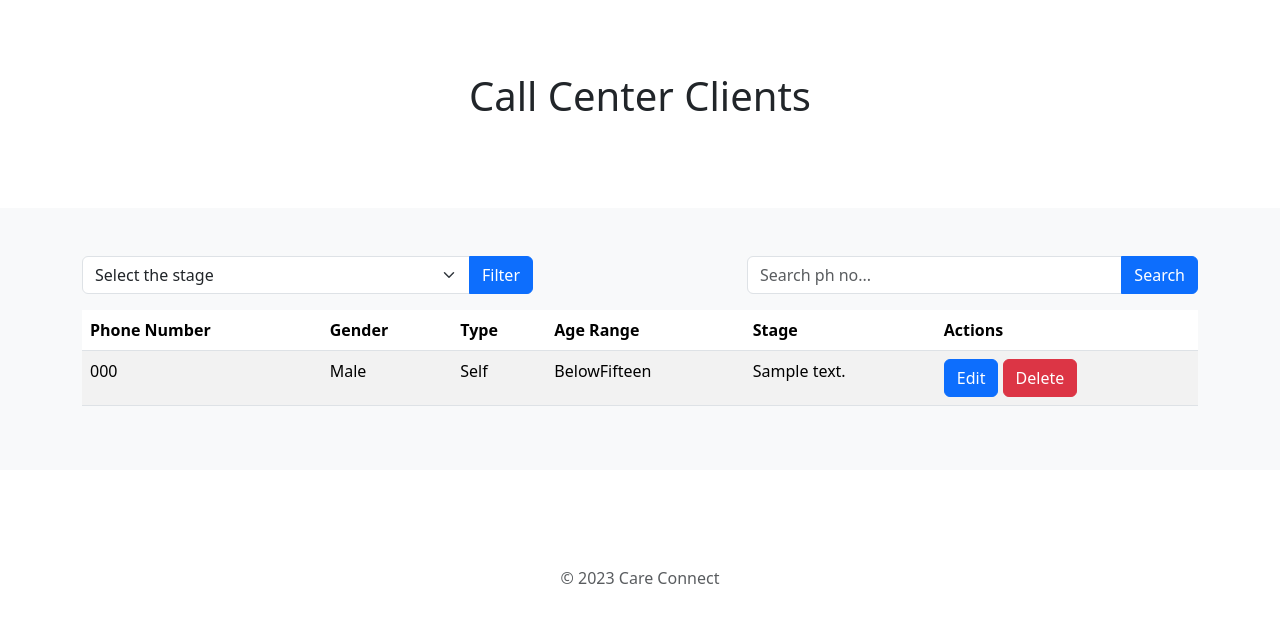
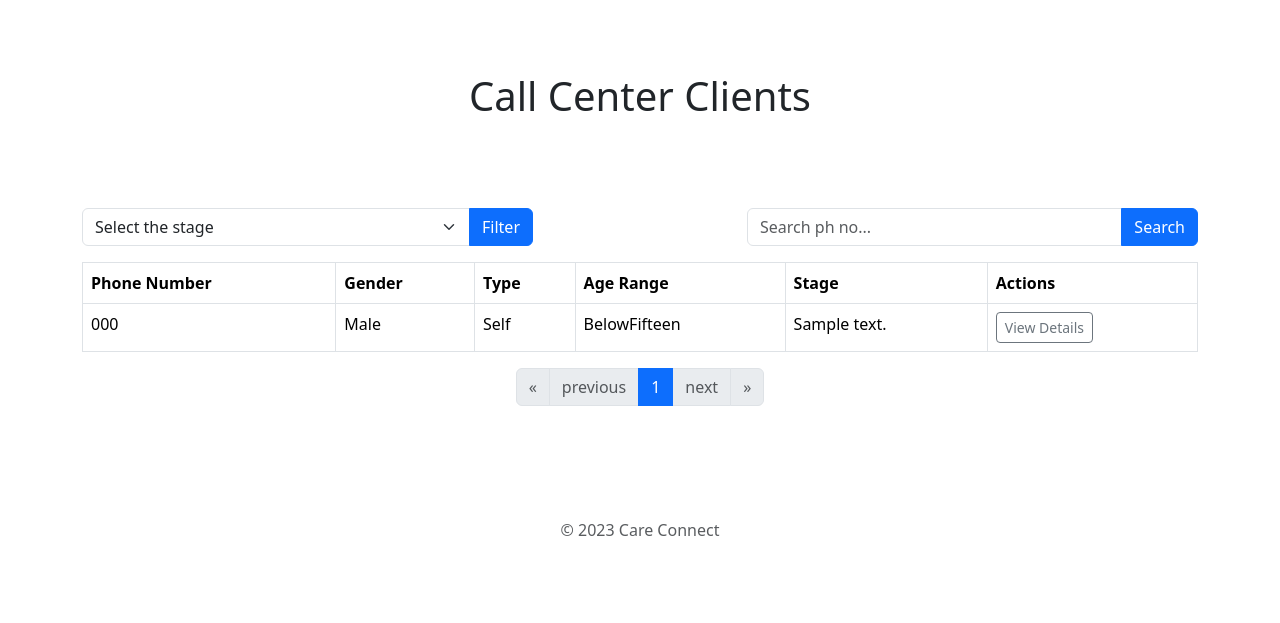
Before and after one commit to KyawZinLatt/My-CareConnect, a Django app: page / in a window 1280 px wide. Shown: the part 62-685 px from the top of the page. Run offline with Django 4.2, Linux system fonts and the light colour scheme; a user stored in the database is signed in; tables that the repository leaves empty hold one stand-in row (values such as "Sample post"); parts of the project's set-up code (start-up, migrations or seed data) failed here and were passed over.

Commit message:
final working for filter and search

```diff
--- a/callcenter/templates/callcenter/index.html
+++ b/callcenter/templates/callcenter/index.html
@@ -1,18 +1,17 @@
-{% extends 'main.html' %} {% block content %}
+{% extends "main.html" %}
+
+{% block content %}
 <main>
   <section class="py-4 text-center container">
     <div class="row py-lg-5">
       <div class="col-lg-6 col-md-8 mx-auto">
         <h1 class="fw-light">Call Center Clients</h1>
-        <p class="lead text-muted">
-        </p>
+        <p class="lead text-muted"></p>
       </div>
     </div>
   </section>
 
-  <div class="album py-5 bg-light">
   <div class="container">
-
     <div class="row">
       <div class="col-md-6 col-lg-5">
         <form method="get" class="mb-3">
@@ -32,35 +31,16 @@
       </div>
     </div>
 
-      {% comment %}<div class="row">
-        <div class="col-md-6 col-lg-5">
-          <form method="get" class="mb-3">
-            <div class="input-group">
-            {{ stage_filter_form.stage.label_tag }} {{ stage_filter_form.stage }}
-            <button type="submit" class="btn btn-primary">Filter</button>
-            </div>
-          </form>
-        </div>
-        <div class="col-md-6 col-lg-5 offset-lg-2">
-          <form method="get" class="d-flex justify-content-end mb-3">
-            <div class="input-group">
-              <input type="text" name="query" class="form-control" placeholder="Search ph no...">
-              <button type="submit" class="btn btn-primary">Search</button>
-            </div>
-          </form>
-        </div>
-      </div>{% endcomment %}
-      <div class="row">
-        <div class="col-12">
-          <table class="table table-striped">
+    <div class="table-responsive">
+      <table class="table table-bordered table-hover">
         <thead>
           <tr>
-                <th scope="col">Phone Number</th>
-                <th scope="col">Gender</th>
-                <th scope="col">Type</th>
-                <th scope="col">Age Range</th>
-                <th scope="col">Stage</th>
-                <th scope="col">Actions</th>
+            <th>Phone Number</th>
+            <th>Gender</th>
+            <th>Type</th>
+            <th>Age Range</th>
+            <th>Stage</th>
+            <th>Actions</th>
           </tr>
         </thead>
         <tbody>
@@ -72,19 +52,42 @@
               <td>{{ client_phone.client.age_range }}</td>
               <td>{{ client_phone.client.stage }}</td>
               <td>
-                  <a href="#" class="btn btn-primary">Edit</a>
-                  <a href="#" class="btn btn-danger">Delete</a>
+                <a href="{% url 'client_details' client_phone.client.id %}" type="button" class="btn btn-sm btn-outline-secondary">View Details</a>
               </td>
-              </tr>
-              {% empty %}
-              <tr>
-                <td colspan="6" class="text-center">No records found</td>
             </tr>
           {% endfor %}
         </tbody>
       </table>
     </div>
-      </div>
+
+    <div class="d-flex justify-content-center">
+      <nav aria-label="Page navigation">
+        <ul class="pagination">
+          {% if client_phones.has_previous %}
+            <li class="page-item"><a class="page-link" href="?page=1{% if query %}&query={{ query }}{% endif %}{% if stage_filter_form.stage.value %}&stage={{ stage_filter_form.stage.value }}{% endif %}">&laquo;</a></li>
+            <li class="page-item"><a class="page-link" href="?page={{ client_phones.previous_page_number }}{% if query %}&query={{ query }}{% endif %}{% if stage_filter_form.stage.value %}&stage={{ stage_filter_form.stage.value }}{% endif %}">previous</a></li>
+          {% else %}
+            <li class="page-item disabled"><a class="page-link">&laquo;</a></li>
+            <li class="page-item disabled"><a class="page-link">previous</a></li>
+          {% endif %}
+
+            {% for i in client_phones.paginator.page_range %}
+  {% if client_phones.number == i %}
+    <li class="page-item active"><a class="page-link">{{ i }}</a></li>
+  {% else %}
+    <li class="page-item"><a class="page-link" href="?page={{ i }}{% if query %}&query={{ query }}{% endif %}{% if stage_filter_form.stage.value %}&stage={{ stage_filter_form.stage.value }}{% endif %}">{{ i }}</a></li>
+  {% endif %}
+{% endfor %}
+
+{% if client_phones.has_next %}
+  <li class="page-item"><a class="page-link" href="?page={{ client_phones.next_page_number }}{% if query %}&query={{ query }}{% endif %}{% if stage_filter_form.stage.value %}&stage={{ stage_filter_form.stage.value }}{% endif %}">next</a></li>
+  <li class="page-item"><a class="page-link" href="?page={{ client_phones.paginator.num_pages }}{% if query %}&query={{ query }}{% endif %}{% if stage_filter_form.stage.value %}&stage={{ stage_filter_form.stage.value }}{% endif %}">&raquo;</a></li>
+{% else %}
+  <li class="page-item disabled"><a class="page-link">next</a></li>
+  <li class="page-item disabled"><a class="page-link">&raquo;</a></li>
+{% endif %}
+</ul>
+</nav>
 </div>
 </div>
 </main>
--- a/callcenter/views.py
+++ b/callcenter/views.py
@@ -1,3 +1,5 @@
+from django.core.paginator import Paginator
+from django.db.models import F
 from django.shortcuts import render, redirect, get_object_or_404
 from django.urls import reverse
 from rest_framework import viewsets
@@ -13,6 +15,7 @@ from callcenter.forms import StageFilterForm, TBTreatmentForm, TBConfirmationFor
 from django.contrib.auth.decorators import login_required
 from django.http import JsonResponse
 import requests, json
+from django.db.models import Q
 
 @login_required
 # def index(request):
@@ -24,23 +27,35 @@ import requests, json
 #     return render(request, 'callcenter/index.html', {'client_phones': client_phones, 'form': form})
 def index(request):
     stage_filter_form = StageFilterForm(request.GET)
-    client_phones = ClientPhone.objects.all()
+    query = request.GET.get('query', '')
+
+    filter_conditions = Q()
 
     if stage_filter_form.is_valid():
         stage = stage_filter_form.cleaned_data.get('stage')
         if stage:
-            client_phones = client_phones.filter(client__stage=stage)
+            filter_conditions &= Q(client__stage=stage)
 
-    query = request.GET.get('query')
     if query:
-        client_phones = client_phones.filter(phone_number__icontains=query)
+        filter_conditions &= Q(phone_number__icontains=query)
+
+    client_phones = ClientPhone.objects.select_related('client').filter(filter_conditions).order_by('phone_number')
+
+    # Pagination
+    paginator = Paginator(client_phones, 10)  # Show 10 clients per page
+    page = request.GET.get('page')
+    clients_page = paginator.get_page(page)
 
     context = {
-        'client_phones': client_phones,
-        'stage_filter_form': stage_filter_form
+        'client_phones': clients_page,
+        'stage_filter_form': stage_filter_form,
     }
 
     return render(request, 'callcenter/index.html', context)
+
+
+
+
 
 
 
```
Lines whose indentation alone changed are shown as unchanged.
